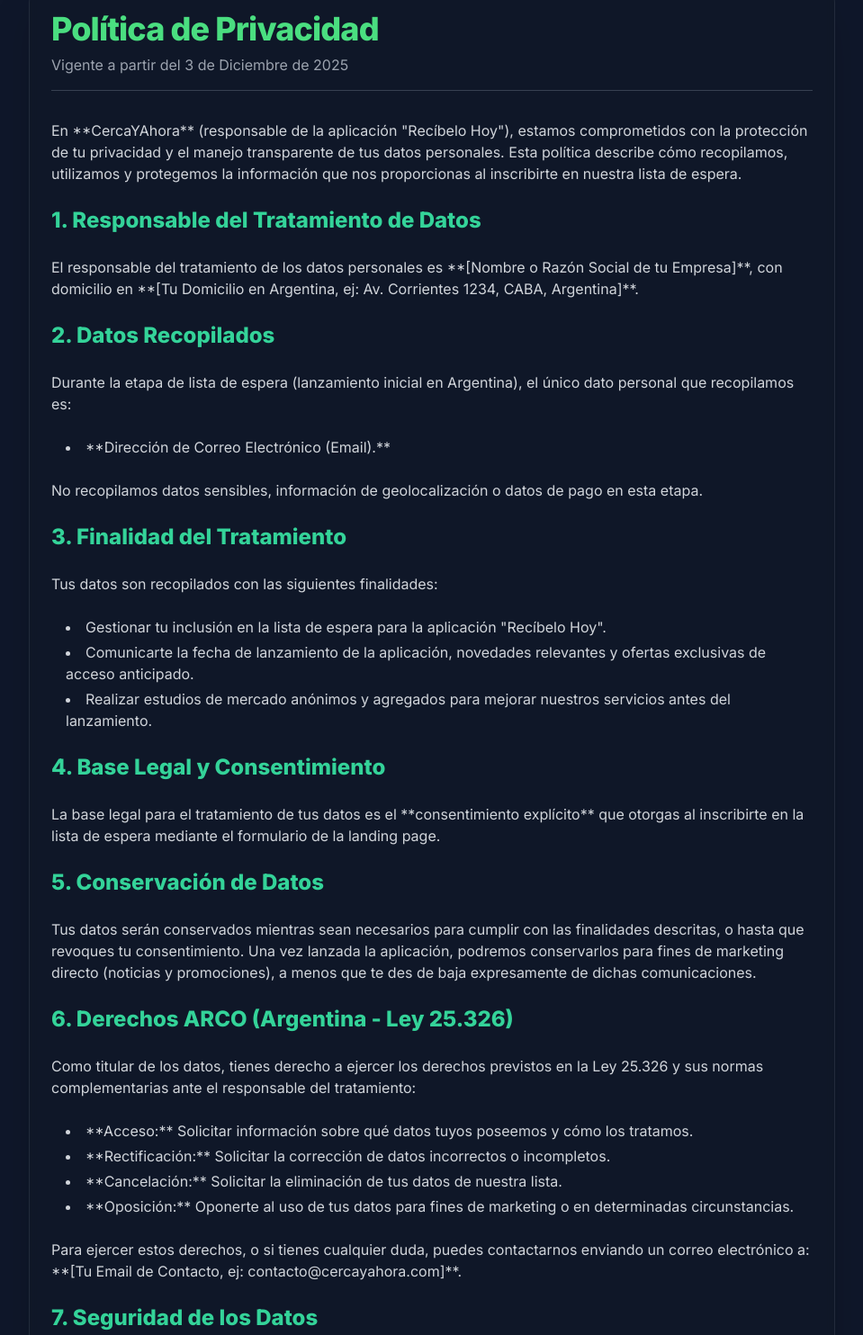
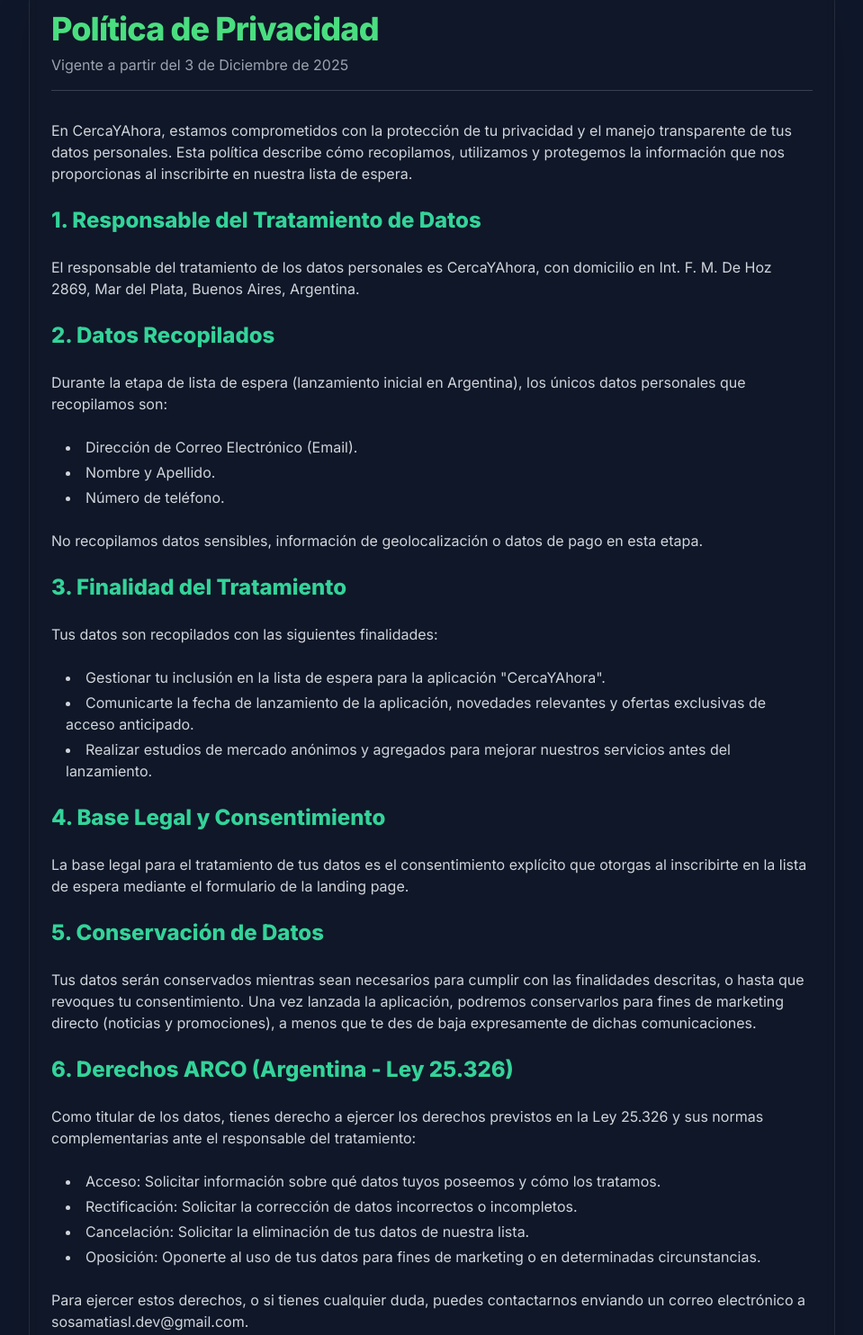
Before and after one commit to sosamatiasl/cercayahoraapp, a plain HTML site: page politica-privacidad.html in a window 1280 px wide. Shown: the part 69-1553 px from the top of the page at 90% size, without its empty margins (160-1119 px from the left). Drawn offline with nearby package versions, Linux system fonts and the light colour scheme.

Commit message:
Added Privacy Policy

```diff
--- a/politica-privacidad.html
+++ b/politica-privacidad.html
@@ -3,7 +3,7 @@
 <head>
     <meta charset="UTF-8">
     <meta name="viewport" content="width=device-width, initial-scale=1.0">
-    <title>Política de Privacidad | Recíbelo Hoy</title>
+    <title>Política de Privacidad | CercaYAhora</title>
     <!-- Carga de Tailwind CSS -->
     <script src="https://cdn.tailwindcss.com"></script>
     <link rel="preconnect" href="https://fonts.googleapis.com">
@@ -46,20 +46,22 @@
             <div class="text-gray-300 space-y-6 text-base">
 
                 <p>
-                    En **CercaYAhora** (responsable de la aplicación "Recíbelo Hoy"), estamos comprometidos con la protección de tu privacidad y el manejo transparente de tus datos personales. Esta política describe cómo recopilamos, utilizamos y protegemos la información que nos proporcionas al inscribirte en nuestra lista de espera.
+                    En CercaYAhora, estamos comprometidos con la protección de tu privacidad y el manejo transparente de tus datos personales. Esta política describe cómo recopilamos, utilizamos y protegemos la información que nos proporcionas al inscribirte en nuestra lista de espera.
                 </p>
 
                 <h2 class="text-2xl font-bold">1. Responsable del Tratamiento de Datos</h2>
                 <p>
-                    El responsable del tratamiento de los datos personales es **[Nombre o Razón Social de tu Empresa]**, con domicilio en **[Tu Domicilio en Argentina, ej: Av. Corrientes 1234, CABA, Argentina]**.
+                    El responsable del tratamiento de los datos personales es CercaYAhora, con domicilio en Int. F. M. De Hoz 2869, Mar del Plata, Buenos Aires, Argentina.
                 </p>
 
                 <h2 class="text-2xl font-bold">2. Datos Recopilados</h2>
                 <p>
-                    Durante la etapa de lista de espera (lanzamiento inicial en Argentina), el único dato personal que recopilamos es:
+                    Durante la etapa de lista de espera (lanzamiento inicial en Argentina), los únicos datos personales que recopilamos son:
                 </p>
                 <ul class="list-disc list-inside ml-4 space-y-1">
-                    <li>**Dirección de Correo Electrónico (Email).**</li>
+                    <li>Dirección de Correo Electrónico (Email).</li>
+                    <li>Nombre y Apellido.</li>
+                    <li>Número de teléfono.</li>
                 </ul>
                 <p>
                     No recopilamos datos sensibles, información de geolocalización o datos de pago en esta etapa.
@@ -70,14 +72,14 @@
                     Tus datos son recopilados con las siguientes finalidades:
                 </p>
                 <ul class="list-disc list-inside ml-4 space-y-1">
-                    <li>Gestionar tu inclusión en la lista de espera para la aplicación "Recíbelo Hoy".</li>
+                    <li>Gestionar tu inclusión en la lista de espera para la aplicación "CercaYAhora".</li>
                     <li>Comunicarte la fecha de lanzamiento de la aplicación, novedades relevantes y ofertas exclusivas de acceso anticipado.</li>
                     <li>Realizar estudios de mercado anónimos y agregados para mejorar nuestros servicios antes del lanzamiento.</li>
                 </ul>
 
                 <h2 class="text-2xl font-bold">4. Base Legal y Consentimiento</h2>
                 <p>
-                    La base legal para el tratamiento de tus datos es el **consentimiento explícito** que otorgas al inscribirte en la lista de espera mediante el formulario de la landing page.
+                    La base legal para el tratamiento de tus datos es el consentimiento explícito que otorgas al inscribirte en la lista de espera mediante el formulario de la landing page.
                 </p>
 
                 <h2 class="text-2xl font-bold">5. Conservación de Datos</h2>
@@ -90,13 +92,13 @@
                     Como titular de los datos, tienes derecho a ejercer los derechos previstos en la Ley 25.326 y sus normas complementarias ante el responsable del tratamiento:
                 </p>
                 <ul class="list-disc list-inside ml-4 space-y-1">
-                    <li>**Acceso:** Solicitar información sobre qué datos tuyos poseemos y cómo los tratamos.</li>
-                    <li>**Rectificación:** Solicitar la corrección de datos incorrectos o incompletos.</li>
-                    <li>**Cancelación:** Solicitar la eliminación de tus datos de nuestra lista.</li>
-                    <li>**Oposición:** Oponerte al uso de tus datos para fines de marketing o en determinadas circunstancias.</li>
+                    <li>Acceso: Solicitar información sobre qué datos tuyos poseemos y cómo los tratamos.</li>
+                    <li>Rectificación: Solicitar la corrección de datos incorrectos o incompletos.</li>
+                    <li>Cancelación: Solicitar la eliminación de tus datos de nuestra lista.</li>
+                    <li>Oposición: Oponerte al uso de tus datos para fines de marketing o en determinadas circunstancias.</li>
                 </ul>
                 <p>
-                    Para ejercer estos derechos, o si tienes cualquier duda, puedes contactarnos enviando un correo electrónico a: **[Tu Email de Contacto, ej: contacto@cercayahora.com]**.
+                    Para ejercer estos derechos, o si tienes cualquier duda, puedes contactarnos enviando un correo electrónico a sosamatiasl.dev@gmail.com.
                 </p>
 
                 <h2 class="text-2xl font-bold">7. Seguridad de los Datos</h2>
@@ -106,7 +108,7 @@
 
                 <h2 class="text-2xl font-bold">8. Autoridad de Aplicación</h2>
                 <p>
-                    Si consideras que tus derechos no han sido debidamente atendidos, puedes realizar una denuncia ante la **Agencia de Acceso a la Información Pública (AAIP)**, que es el Órgano de Control de la Ley N° 25.326 en Argentina.
+                    Si consideras que tus derechos no han sido debidamente atendidos, puedes realizar una denuncia ante la Agencia de Acceso a la Información Pública (AAIP), que es el Órgano de Control de la Ley N° 25.326 en Argentina.
                 </p>
             </div>
         </div>
@@ -115,8 +117,7 @@
     <!-- Footer -->
     <footer class="text-center py-6 text-gray-500 text-sm border-t border-gray-800">
         &copy; 2025 CercaYAhora. Todos los derechos reservados.
-        <!-- Se usa un enlace relativo a la landing page -->
-        <a href="index.html" class="text-green-400 hover:text-green-500 ml-4 transition">Volver a la Landing</a>
+        <a href="index.html" class="text-green-400 hover:text-green-500 ml-4 transition">Volver a la Landing Page</a>
     </footer>
 
 </body>
```
